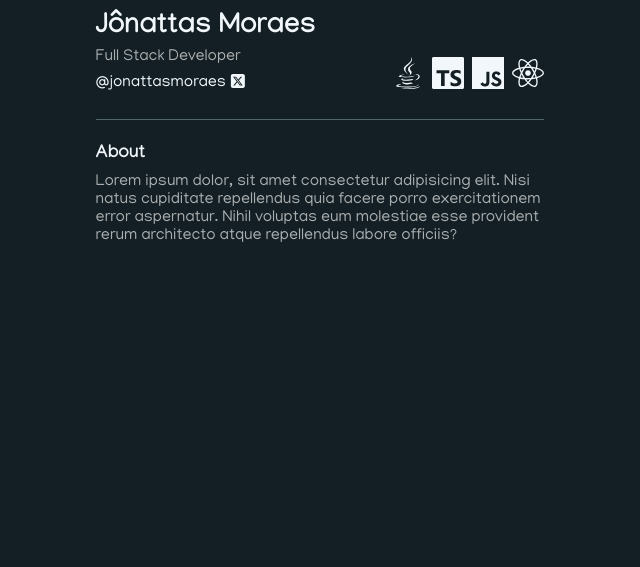
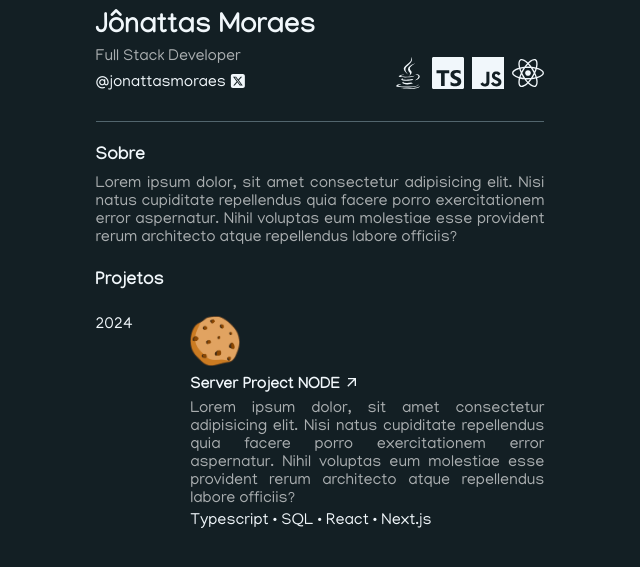
Before and after one commit to jonattasmoraes/personal-website, a Next.js app: page / in a window 1280 px wide. Shown: the part 211-778 px from the top of the page, without its empty margins (320-960 px from the left). Built offline with nearby package versions, Linux system fonts and the light colour scheme.

Commit message:
feat: add projects component

```diff
--- a/src/app/page.tsx
+++ b/src/app/page.tsx
@@ -2,12 +2,14 @@
 
 import About from '@/components/About/about'
 import Header from '@/components/Header/header'
+import Projects from '@/components/Projects/projects'
 
 export default function Home() {
   return (
     <main>
       <Header />
       <About />
+      <Projects />
     </main>
   )
 }
--- a/src/components/About/about.tsx
+++ b/src/components/About/about.tsx
@@ -3,7 +3,7 @@ import { Container } from './styles'
 const About = () => {
   return (
     <Container>
-      <h2>About</h2>
+      <h2>Sobre</h2>
       <p>
         Lorem ipsum dolor, sit amet consectetur adipisicing elit. Nisi natus
         cupiditate repellendus quia facere porro exercitationem error
--- a/src/components/About/styles.ts
+++ b/src/components/About/styles.ts
@@ -13,5 +13,6 @@ export const Container = styled.div`
 
   p {
     color: ${colors.whiteTwo};
+    text-align: justify;
   }
 `
--- a/src/components/Header/header.tsx
+++ b/src/components/Header/header.tsx
@@ -27,14 +27,12 @@ const Header = () => {
           <h1>Jônattas Moraes</h1>
           <p>Full Stack Developer</p>
           <div>
-            <a
-              href="https://x.com/jonattasmoraes"
-              target="_blank"
-              rel="noopener noreferrer"
-            >
-              @jonattasmoraes
+            <a href="http://" target="_blank">
+              <p>
+                @jonattasmoraes
+                <FaSquareXTwitter />
+              </p>
             </a>
-            <FaSquareXTwitter />
           </div>
         </div>
         <div>
--- a/src/components/Header/styles.ts
+++ b/src/components/Header/styles.ts
@@ -53,7 +53,7 @@ export const Info = styled.div`
       color: ${colors.whiteTwo};
     }
 
-    div {
+    p:nth-child(1) {
       display: flex;
       align-items: center;
       width: 150px;
@@ -66,14 +66,12 @@ export const Info = styled.div`
 
       svg {
         margin-left: 4px;
+        margin-top: -4px;
       }
     }
 
     a {
       display: flex;
-      align-items: center;
-      margin-top: 4px;
-      color: ${colors.white};
     }
   }
 
--- /dev/null
+++ b/src/components/Projects/projects.tsx
@@ -0,0 +1,49 @@
+import Image from 'next/image'
+
+import { MdOutlineArrowOutward } from 'react-icons/md'
+import { FaGithub } from 'react-icons/fa'
+
+import { Card, Container } from './styles'
+
+type Props = {
+  linkApi?: string
+}
+
+const Projects = ({ linkApi }: Props) => {
+  return (
+    <Container>
+      <h2>Projetos</h2>
+      <Card>
+        <div>
+          <span>2024</span>
+        </div>
+        <div>
+          <Image src="/cookie.png" alt="logo" width={50} height={50} />
+          <a href="http://" target="_blank">
+            <h3>
+              Server Project NODE
+              <MdOutlineArrowOutward />
+            </h3>
+          </a>
+          <p>
+            Lorem ipsum dolor, sit amet consectetur adipisicing elit. Nisi natus
+            cupiditate repellendus quia facere porro exercitationem error
+            aspernatur. Nihil voluptas eum molestiae esse provident rerum
+            architecto atque repellendus labore officiis?
+          </p>
+          {linkApi && (
+            <a href={linkApi} target="_blank">
+              <span>
+                GitHub
+                <FaGithub />
+              </span>
+            </a>
+          )}
+          <span>Typescript • SQL • React • Next.js</span>
+        </div>
+      </Card>
+    </Container>
+  )
+}
+
+export default Projects
--- /dev/null
+++ b/src/components/Projects/styles.ts
@@ -0,0 +1,89 @@
+import { colors, fontSize } from '@/app/styles'
+import styled from 'styled-components'
+
+export const Container = styled.div`
+  h2 {
+    font-size: ${fontSize.sl};
+    color: ${colors.white};
+    margin-bottom: 24px;
+  }
+`
+
+export const Card = styled.div`
+  display: grid;
+  grid-gap: clamp(4px, calc(-5.09px + 2.42vw), 24px);
+  grid-template-columns: repeat(5, 1fr);
+
+  div:nth-child(1) {
+    grid-column: span 1 / span 1;
+
+    span {
+      color: ${colors.white};
+    }
+  }
+
+  div:nth-child(2) {
+    grid-column: span 4 / span 4;
+
+    img {
+      width: auto;
+      height: 50px;
+
+      &:hover {
+        transform: scale(1.05);
+      }
+    }
+
+    a {
+      display: flex;
+      color: ${colors.white};
+
+      svg {
+        margin-left: 4px;
+      }
+    }
+
+    h3 {
+      display: flex;
+      align-items: center;
+      color: ${colors.white};
+      margin-bottom: 4px;
+      margin-top: 4px;
+      border-bottom: 1px solid transparent;
+
+      &:hover {
+        border-bottom: 1px solid ${colors.white};
+      }
+
+      svg {
+        margin-left: 4px;
+        margin-top: -8px;
+      }
+    }
+
+    p {
+      margin-bottom: 4px;
+      color: ${colors.whiteTwo};
+      text-align: justify;
+    }
+
+    span:nth-child(1) {
+      display: flex;
+      margin-bottom: 4px;
+      border-bottom: 1px solid transparent;
+
+      &:hover {
+        border-bottom: 1px solid ${colors.white};
+      }
+
+      svg {
+        margin-left: 4px;
+        margin-top: -2px;
+      }
+    }
+
+    span {
+      color: ${colors.white};
+    }
+  }
+`
```
Also changed, not shown: public/cookie.png (added).
